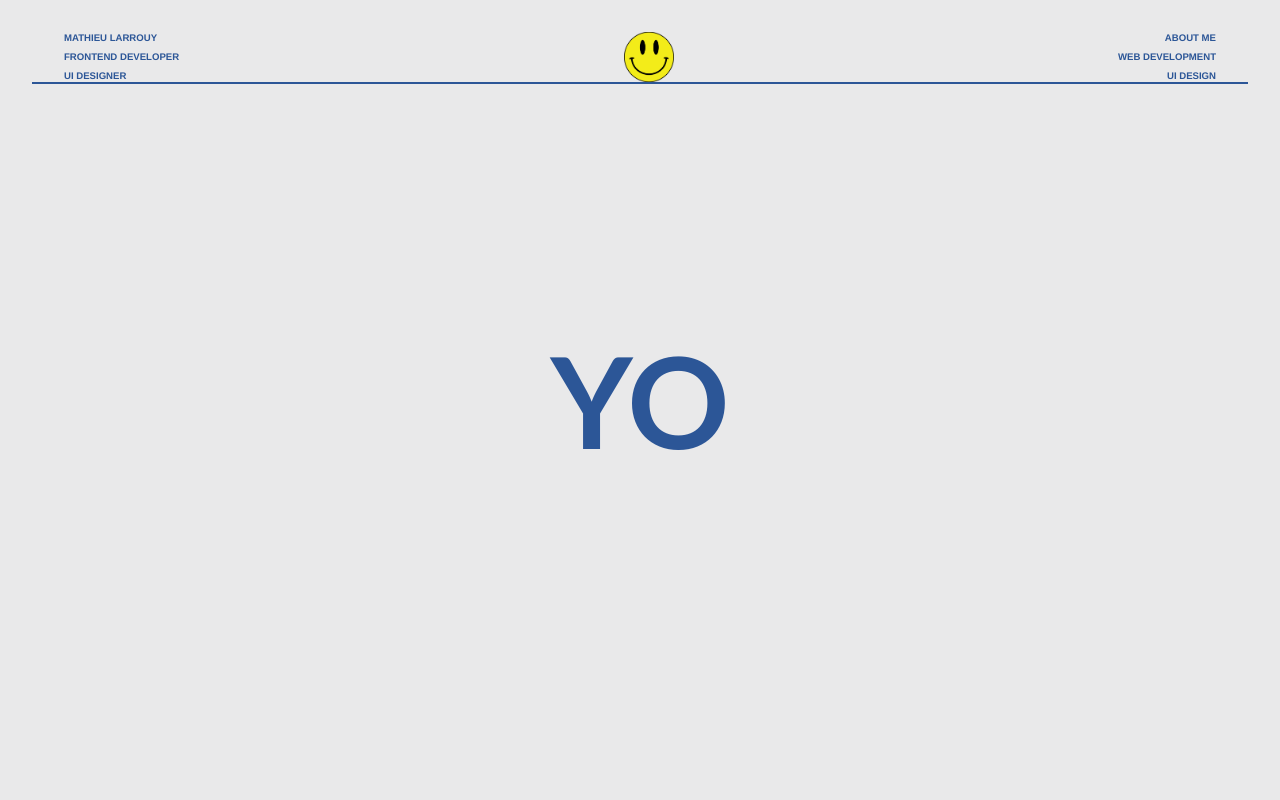
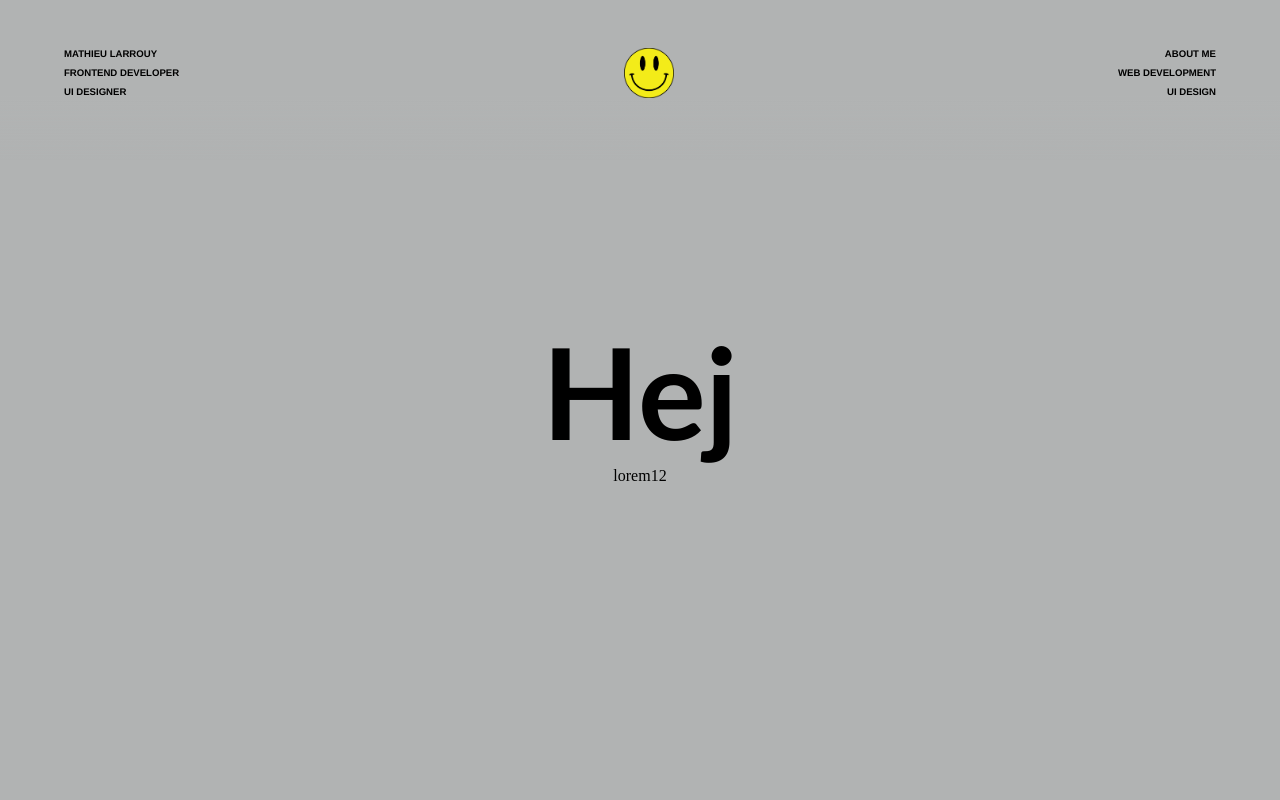
Before and after one commit to MTLY-1610/CV2023, a Next.js app: page / in a window 1280 px wide. Shown: the top 800 px of the page. Built offline with nearby package versions, Linux system fonts and the light colour scheme.

Commit message:
gradient

```diff
--- a/src/components/hero/Hero.js
+++ b/src/components/hero/Hero.js
@@ -5,7 +5,14 @@ function Hero() {
   return (
 
     <header className={styles.hero__header}>
-      <h1>YO</h1>
+      <div className="hero__greetings">
+      <h1>Hej</h1>
+      </div>
+      <div className="hero__pitch">
+      <p>lorem12
+      </p>
+      </div>
+
     </header>
   );
 }
--- a/src/components/menu/Menu.js
+++ b/src/components/menu/Menu.js
@@ -3,6 +3,7 @@ import { gsap } from 'gsap';
 import styles from './Menu.module.css';
 import Image from "next/image";
 import smiley from 'public/fonts/smiley.png'
+
 
 const AnimatedMenu = () => {
   // Create refs for each menu item
@@ -51,7 +52,7 @@ const AnimatedMenu = () => {
             src={smiley}
             width={50}
             height={50}
-            alt="Picture of the author"
+            alt="some logo will go there but for now it's a smiley"
           />
         </div>
         <div className={styles.menu__item__right}>
--- a/src/components/menu/Menu.module.css
+++ b/src/components/menu/Menu.module.css
@@ -1,14 +1,15 @@
 .menu__wrapper {
   position: fixed;
-  height: 10vh;
+  height: 20vh;
   width: 100%;
   display: flex;
   flex-direction: column;
   align-items: center;
   justify-content: space-between;
   color: var(--primaryTextColor);
+  background: linear-gradient(180deg, rgba(177,179,179,1) 0%, rgba(177,179,179,1) 60%, rgba(177,179,179,0.8281687675070029) 76%, rgba(0,0,0,0) 100%);
   font-size: 1rem;
-  padding: 2rem 2rem 0 2rem;
+  padding: 3rem 2rem 4rem 2rem;
 
 }
 
@@ -82,6 +83,8 @@
   opacity: 0;
   display: flex;
   width: 100%;
-  border-bottom: solid 2px var(--primaryTextColor);
+  height:2px;
+  border: none;
+  background-color: var(--primaryTextColor);
 
 }
--- a/src/styles/globals.css
+++ b/src/styles/globals.css
@@ -9,9 +9,11 @@ body,
 }
 
 :root {
-  --backgroundColor: #05081016;
+  --backgroundColor: #B1B3B3;
   --primaryColor: #0aa1ff;
-  --primaryTextColor: #2C5697;
+  --primaryTextColor: #000;
+  --coolGray5c: #B1B3B3
+  --coolGray11c: #53565A
   --secondaryTextColor: #2C5697;
   --headlineBig: clamp(5rem, 9.9vw, 15rem);
   --headlineMedium: clamp(1rem, 2vw, 4rem);
```
Also changed, not shown: public/fonts/cooG5_gradient.png (added), 1 other file (tests, documents, lock files or other folders).
